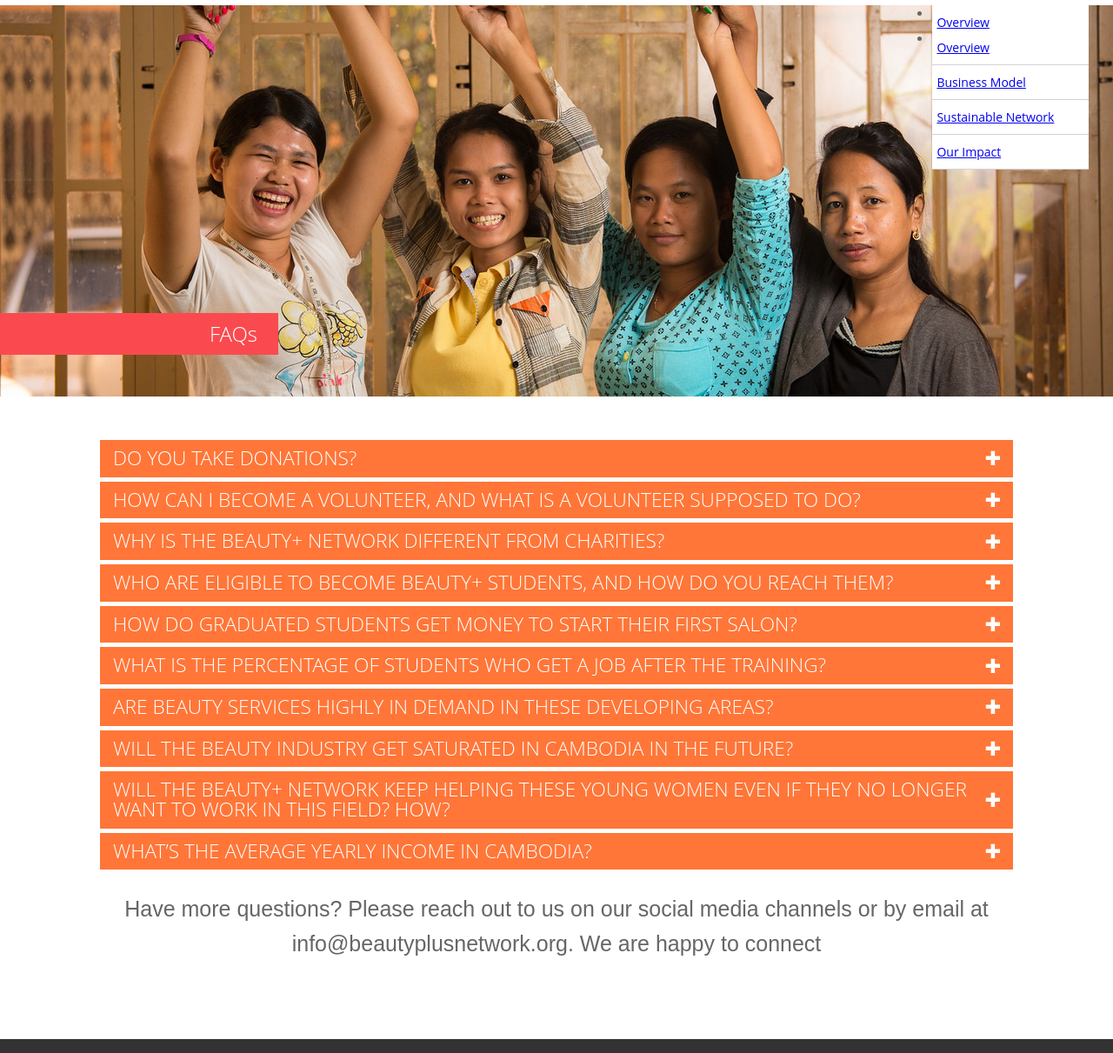
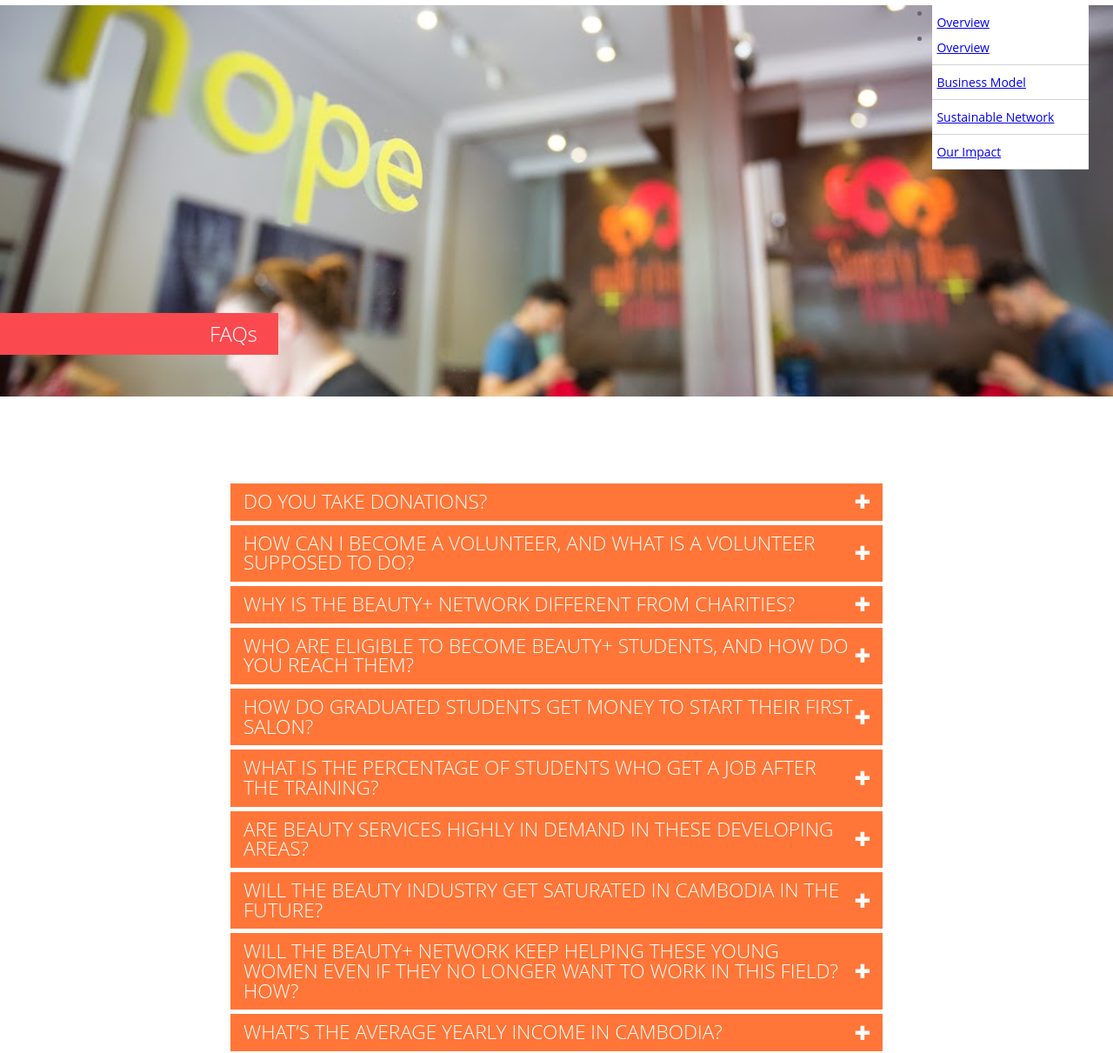
Before and after one commit to jwood7/beauty-plus-network, a Gatsby site: page /faq in a window 1280 px wide. Shown: the part 94-1305 px from the top of the page at 87% size. Built offline with nearby package versions, Linux system fonts and the light colour scheme; Gatsby itself is replaced by a stand-in of ours.

Commit message:
Added picture and margins to faqs page

```diff
--- a/src/pages/faq.tsx
+++ b/src/pages/faq.tsx
@@ -23,13 +23,13 @@
   return (
     <Layout pageTitle={"Beauty Plus Network"}>
       <HeroBannerImage
-        alt="Four Beauty Plus Students with their hands in the air"
+        alt="Blurry image of a Beauty Plus salon with the word hope visible in the mirror"
         imageData={data.file.childImageSharp.gatsbyImageData}
         title="FAQs"
         className={faqBanner}
       />
 
-      <div className={`${pageMain} ${pageFAQs}`}>
+      <div className={`${pageFAQs}`}>
         <Dropdown
             dropdownTitle = "DO YOU TAKE DONATIONS?"
             isLink = {false}
@@ -139,7 +139,7 @@
 
 export const query = graphql`
   query {
-    file(relativePath: { eq: "beauty-excited.jpg" }) {
+    file(relativePath: { eq: "beauty-hope.jpg" }) {
       childImageSharp {
         gatsbyImageData(layout: FULL_WIDTH, quality: 100, placeholder: BLURRED, formats: [AUTO, WEBP, AVIF])
       }
--- a/src/pages/pages.module.css
+++ b/src/pages/pages.module.css
@@ -41,6 +41,9 @@
 .pageFAQs{
     display: grid;
     row-gap: 5px;
+    margin: auto;
+    max-width: 750px;
+    padding: 100px 20px;
 }
 .pageFAQs p {
     text-align: left;
@@ -50,7 +53,7 @@
 .moreQuestions {
     font-size: 1.2em;
     font: 300 1.5625em / 1.6em 'Oswald', Arial, sans-serif;
-    margin: 20px 0 40px;
+    margin: 40px 0 40px;
     text-align: center;
 
 }
@@ -162,6 +165,10 @@
         padding: 0 43px 40px;
     }
 
+    .pageFAQs{
+        padding: 100px 0 0 0;
+    }
+
     .stories{
         grid-template-columns: 1fr 86px 1fr;
         grid-template-rows: 1fr;
```
Also changed, not shown: src/images/beauty-hope.jpg (added).
